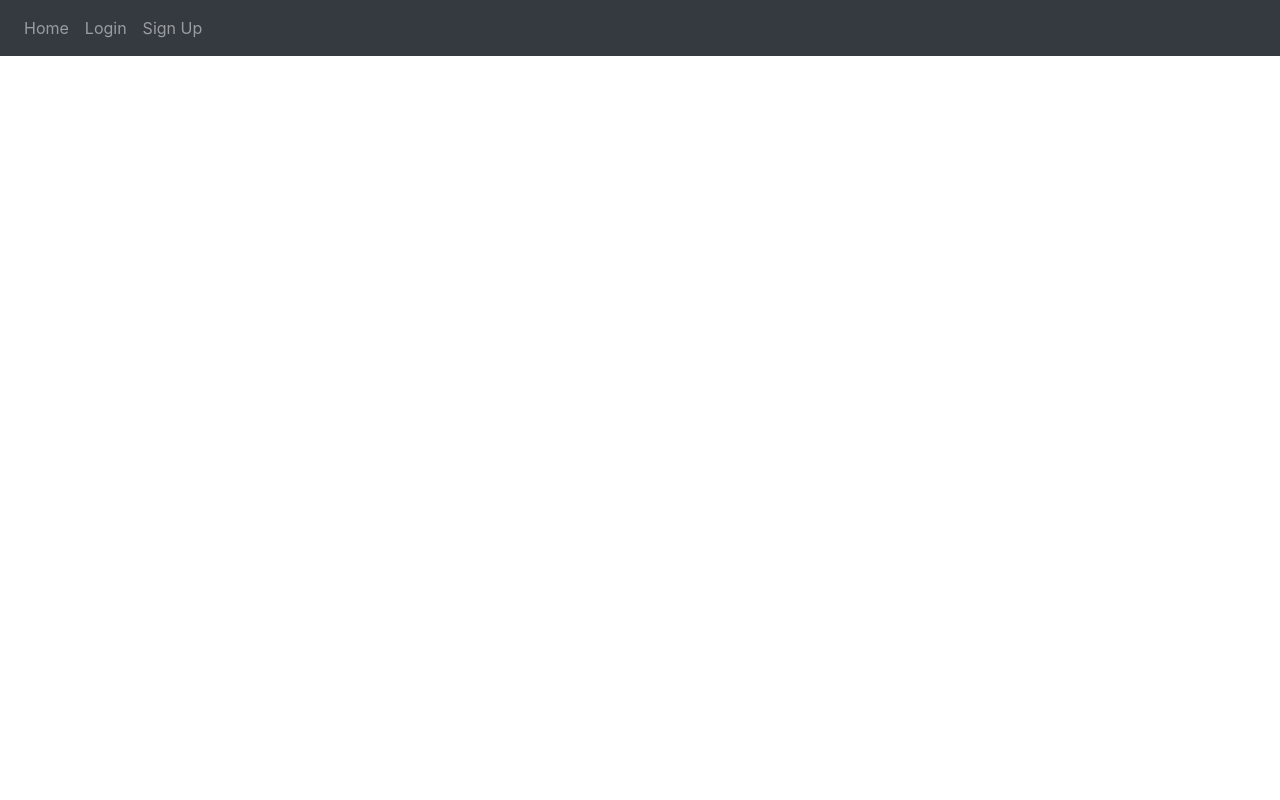
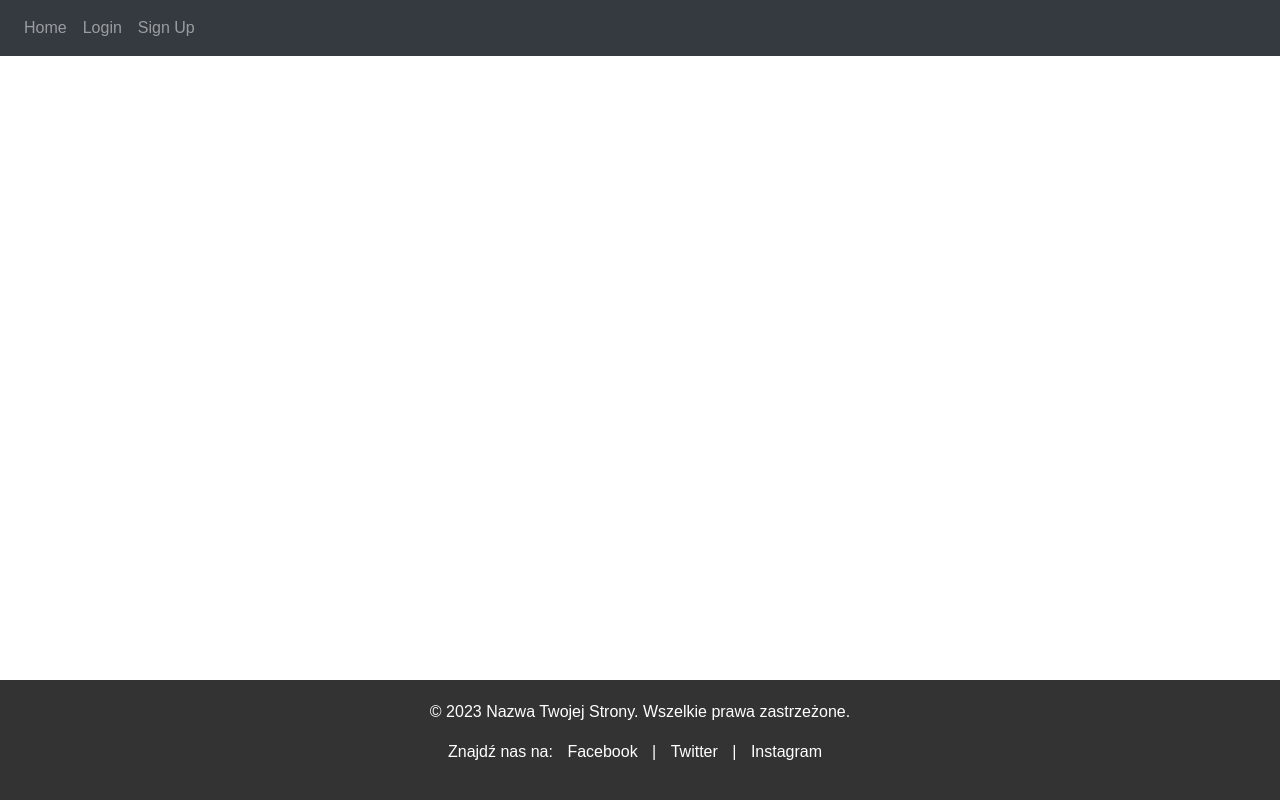
Before and after one commit to Motyleczek/quadratic_voting, a Python web app: template website/templates/base.html in a window 1280 px wide. Run offline with Jinja, Linux system fonts and the light colour scheme; the template is opened without the code that fills it, so the values that code supplies are empty; some libraries are stand-ins or nearby versions.

Commit message:
Added footer
and some additional graphical corrections

```diff
--- a/website/templates/base.html
+++ b/website/templates/base.html
@@ -16,8 +16,37 @@
     />
 
     <title>{% block title %}Home{% endblock %}</title>
+    <style>
+      body {
+        margin: 0;
+        padding: 0;
+        font-family: Arial, sans-serif;
+        display: flex;
+        flex-direction: column;
+        min-height: 100vh; /* Minimalna wysokość okna przeglądarki */
+      }
+
+      main {
+        flex: 1; /* Rozciąganie obszaru głównej treści, aby wypchać stopkę na dół */
+        padding-bottom: 60px;
+      }
+
+      footer {
+        background-color: #333;
+        color: white;
+        padding: 20px;
+        text-align: center;
+      }
+
+      footer a {
+        color: white;
+        text-decoration: none;
+        margin: 0 10px;
+      }
+    </style>
   </head>
   <body>
+    <main>
     <nav class="navbar navbar-expand-lg navbar-dark bg-dark">
       <button
         class="navbar-toggler"
@@ -63,7 +92,7 @@
       </button>
     </div>
     {% endif %} {% endfor %} {% endif %} {% endwith %}
-
+    <br>
     <div class="container">{% block content %} {% endblock %}</div>
     <script
       src="https://code.jquery.com/jquery-3.2.1.slim.min.js"
@@ -85,5 +114,17 @@
       type="text/javascript"
       src="{{ url_for('static', filename='index.js') }}"
     ></script>
+  </main>
+
+
+    <footer>
+      <p>© 2023 Nazwa Twojej Strony. Wszelkie prawa zastrzeżone.</p>
+      <p>Znajdź nas na:
+        <a href="https://www.facebook.com/">Facebook</a> |
+        <a href="https://twitter.com/">Twitter</a> |
+        <a href="https://www.instagram.com/">Instagram</a>
+      </p>
+    </footer>
+
   </body>
 </html>
```
